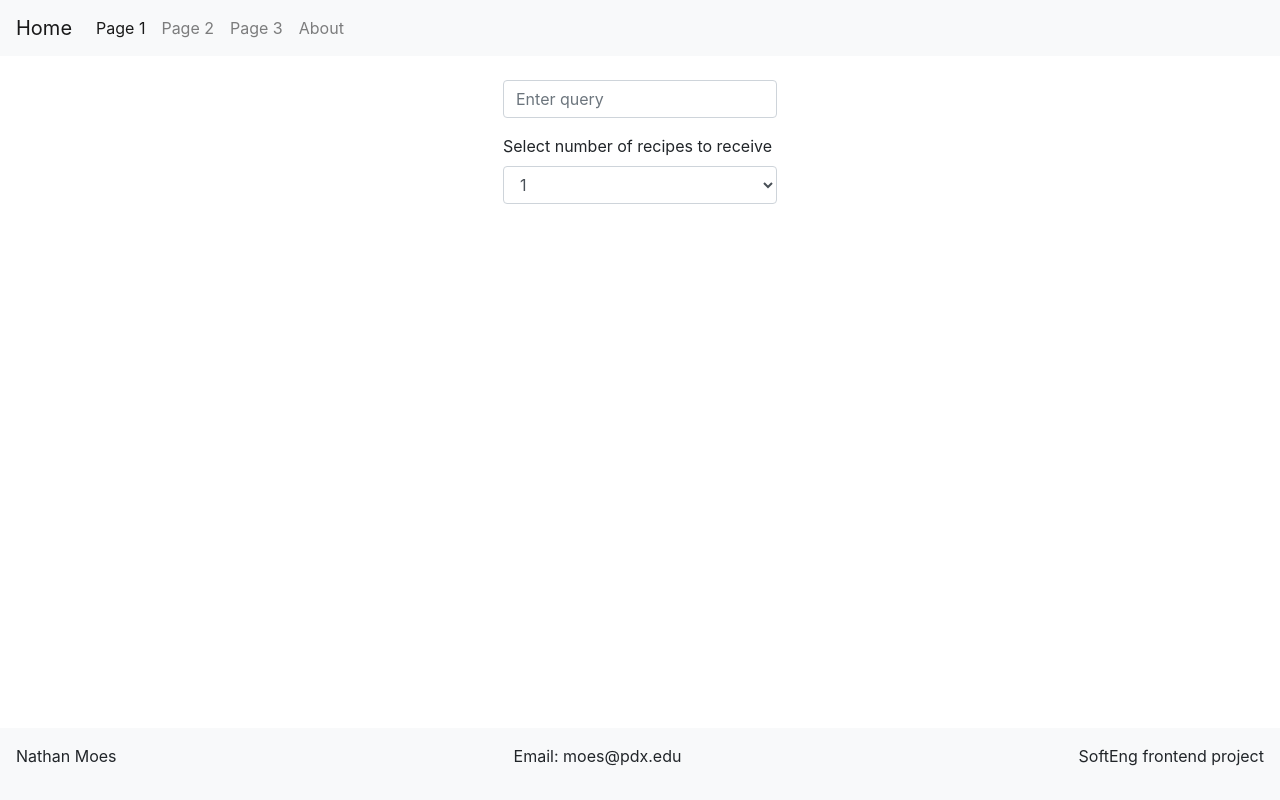
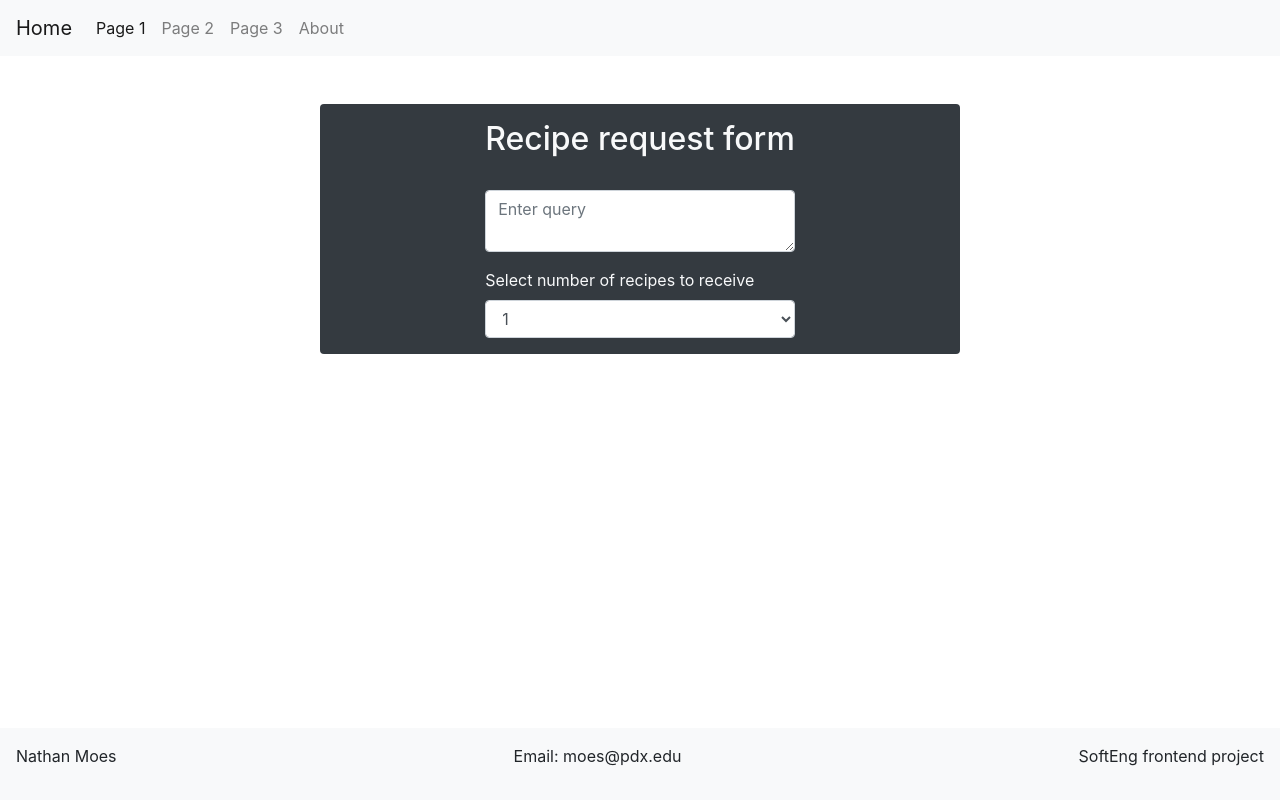
Before and after one commit to CS554GroupProject/ProjectRepo, a React (Create React App) app in the folder great-plates-to-eat/: page /page1 in a window 1280 px wide. Built offline with nearby package versions, Linux system fonts and the light colour scheme.

Commit message:
added some more outlines

```diff
--- a/great-plates-to-eat/src/components/RecipieRequestForm.jsx
+++ b/great-plates-to-eat/src/components/RecipieRequestForm.jsx
@@ -3,11 +3,12 @@ import React from 'react';
 const RecipieRequestForm = () => {
   return (
     <>
-      <div className="d-flex justify-content-center">
+      <div className="d-flex justify-content-center bg-dark mx-auto mt-5 rounded w-50">
         <form>
+          <h2 className="text-light pt-3 text-center">Recipe request form</h2>
           <div className="form-group">
             <label htmlFor="input1"></label>
-            <input
+            <textarea
               type="text"
               className="form-control"
               id="input1"
@@ -15,7 +16,7 @@ const RecipieRequestForm = () => {
             />
           </div>
           <div className="form-group">
-            <label for="exampleFormControlSelect1">
+            <label className="text-light" for="exampleFormControlSelect1">
               Select number of recipes to receive
             </label>
             <select class="form-control" id="exampleFormControlSelect1">
```
Also changed, not shown: great-plates-to-eat/src/components/IngredientCard.jsx (added, +15 -0 lines), great-plates-to-eat/src/components/RecipieCard.jsx (added, +14 -0 lines).
